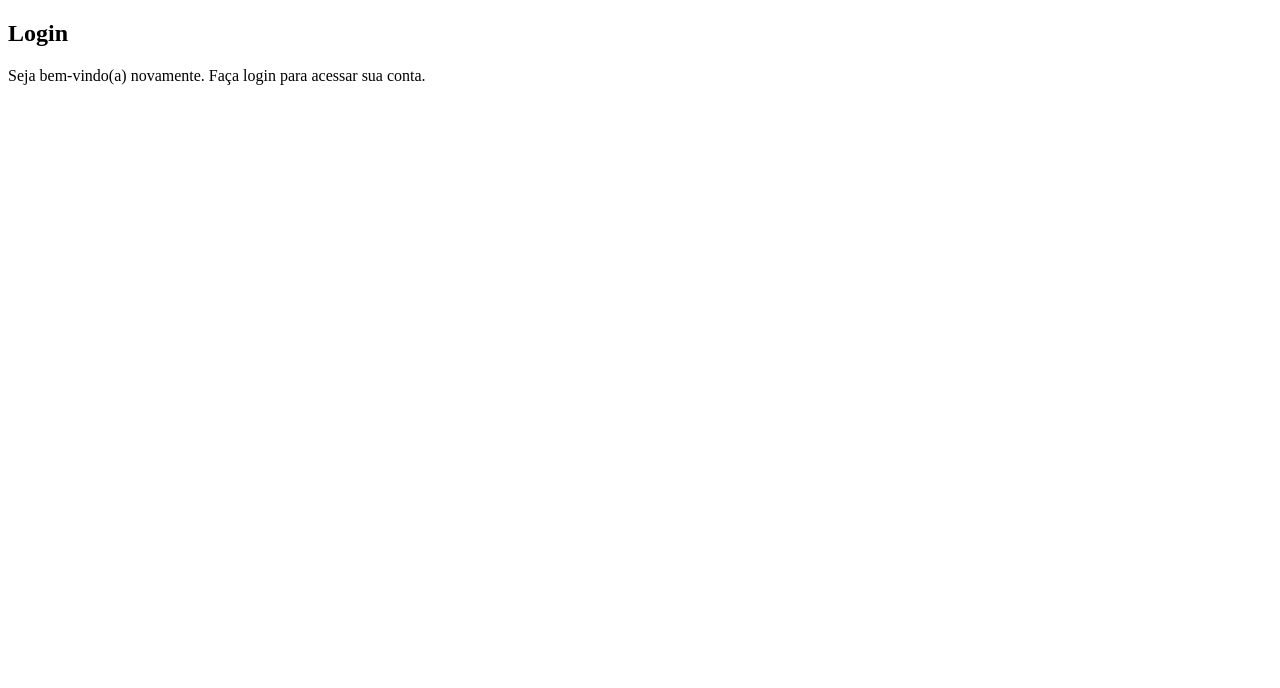
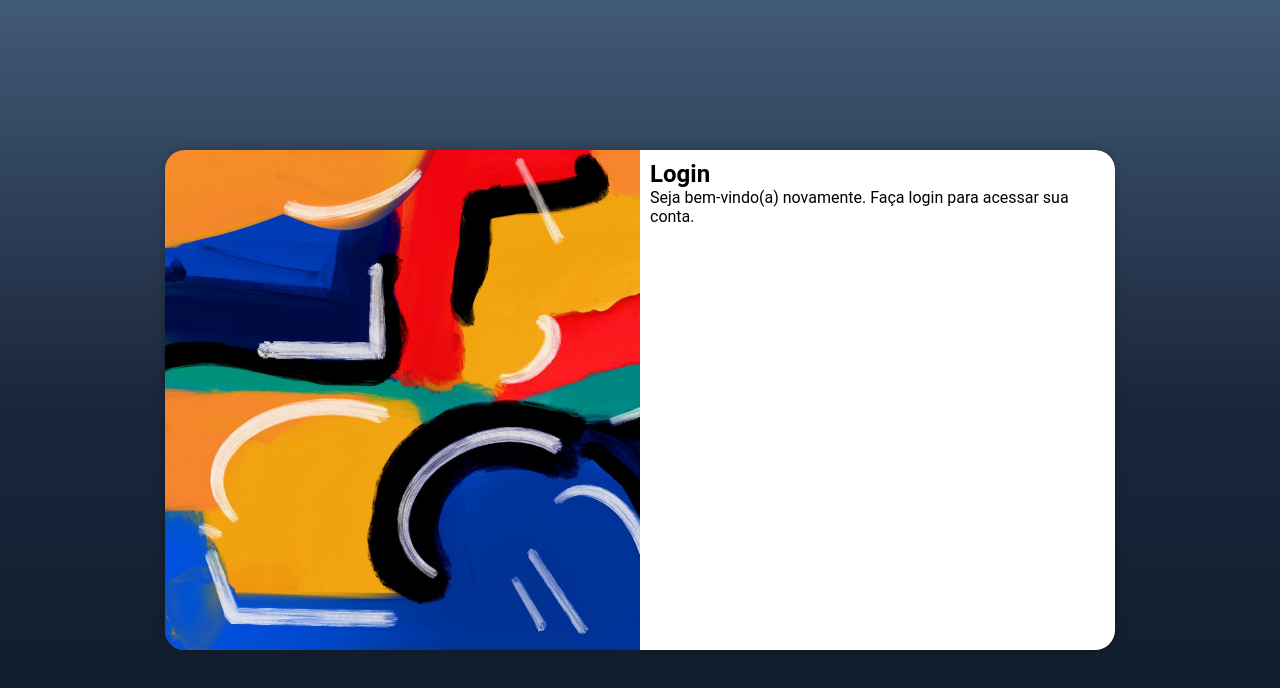
Before and after one commit to AlexandreGomes01/pagina-login, a plain HTML site: page index.html in a window 1280 px wide. Drawn offline with Linux system fonts and the light colour scheme.

Commit message:
update page

```diff
--- /dev/null
+++ b/css/media-query.css
@@ -0,0 +1,35 @@
+@charset "UTF-8";
+
+@media screen and (min-width: 768px) {
+    section#login {
+        width: 80vw;
+    }
+
+    section#login > div#imagem {
+        float: left;
+        width: 30%;
+        height: 100%;
+    }
+
+    section#login > div#formulario {
+        float: right;
+        width: 70%;
+    }
+}
+
+@media screen and (min-width: 992px) {
+    section#login {
+        width: 950px;
+    }
+
+    section#login > div#imagem {
+        float: left;
+        width: 50%;
+        height: 100%;
+    }
+
+    section#login > div#formulario {
+        float: right;
+        width: 50%;
+    }
+}
--- a/css/style.css
+++ b/css/style.css
@@ -1 +1,49 @@
 @charset "UTF-8";
+
+* {
+    font-family: 'Roboto';
+    margin: 0px;
+    padding: 0px;
+    box-sizing: border-box;
+}
+
+body, html {
+    background-image: linear-gradient(to top, #0d1b2a, #1b263b, #415a77);
+    height: 100vh;
+    width: 100vh;
+}
+
+main {
+    position: relative;
+    height: 100vh;
+    width: 100vw;
+}
+
+section#login {
+    position: absolute;
+    top: 50%;
+    left: 50%;
+    transform: translate(-50%, -50%);
+    overflow: hidden;
+
+    background-color: white;
+    width: 250px;
+    height: 500px;
+    border-radius: 20px;
+    box-shadow: 0px 0px 10px rgba(0, 0, 0, 0.26);
+
+    transition: width 0.3s, height 0.3s;
+    transition-timing-function: ease;
+}
+
+section#login > div#imagem {
+    display: block;
+    background: #1b263b url(../imagens/abstract.jpg) no-repeat;
+    background-size: cover;
+    height: 200px;
+}
+
+section#login > div#formulario {
+    display: block;
+    padding: 10px;
+}
--- a/index.html
+++ b/index.html
@@ -5,6 +5,7 @@
     <meta name="viewport" content="width=device-width, initial-scale=1.0">
     <title>Document</title>
     <link rel="stylesheet" href="css/style.css">
+    <link rel="stylesheet" href="css/media-query.css">
 </head>
 <body>
     <main>
@@ -15,7 +16,7 @@
             <div id="formulario">
                 <h1>Login</h1>
                 <p>Seja bem-vindo(a) novamente. Faça login para acessar sua conta.</p>
-                <form action="" method="post">
+                <form action="login.php" method="post">
 
                 </form>
             </div>
```
